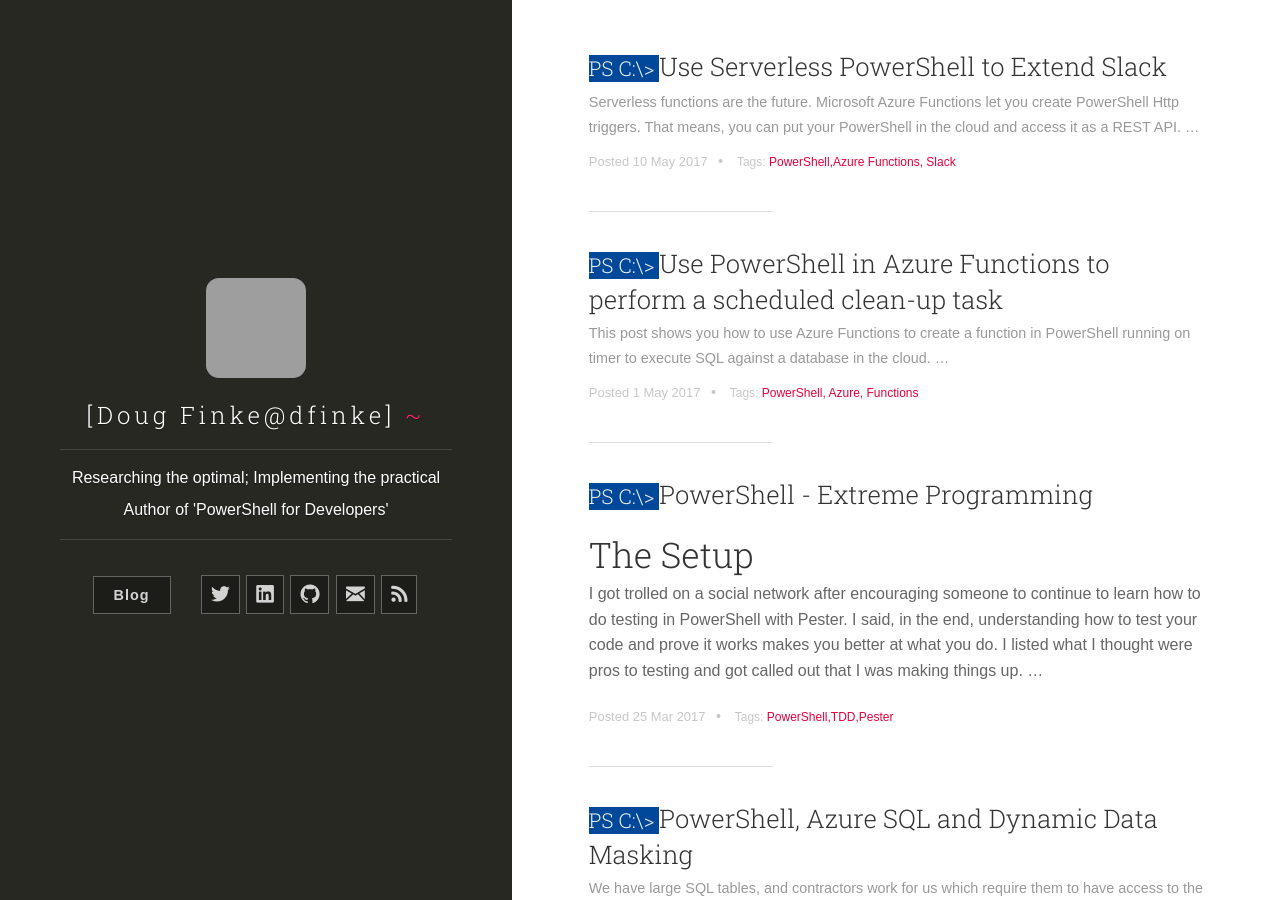
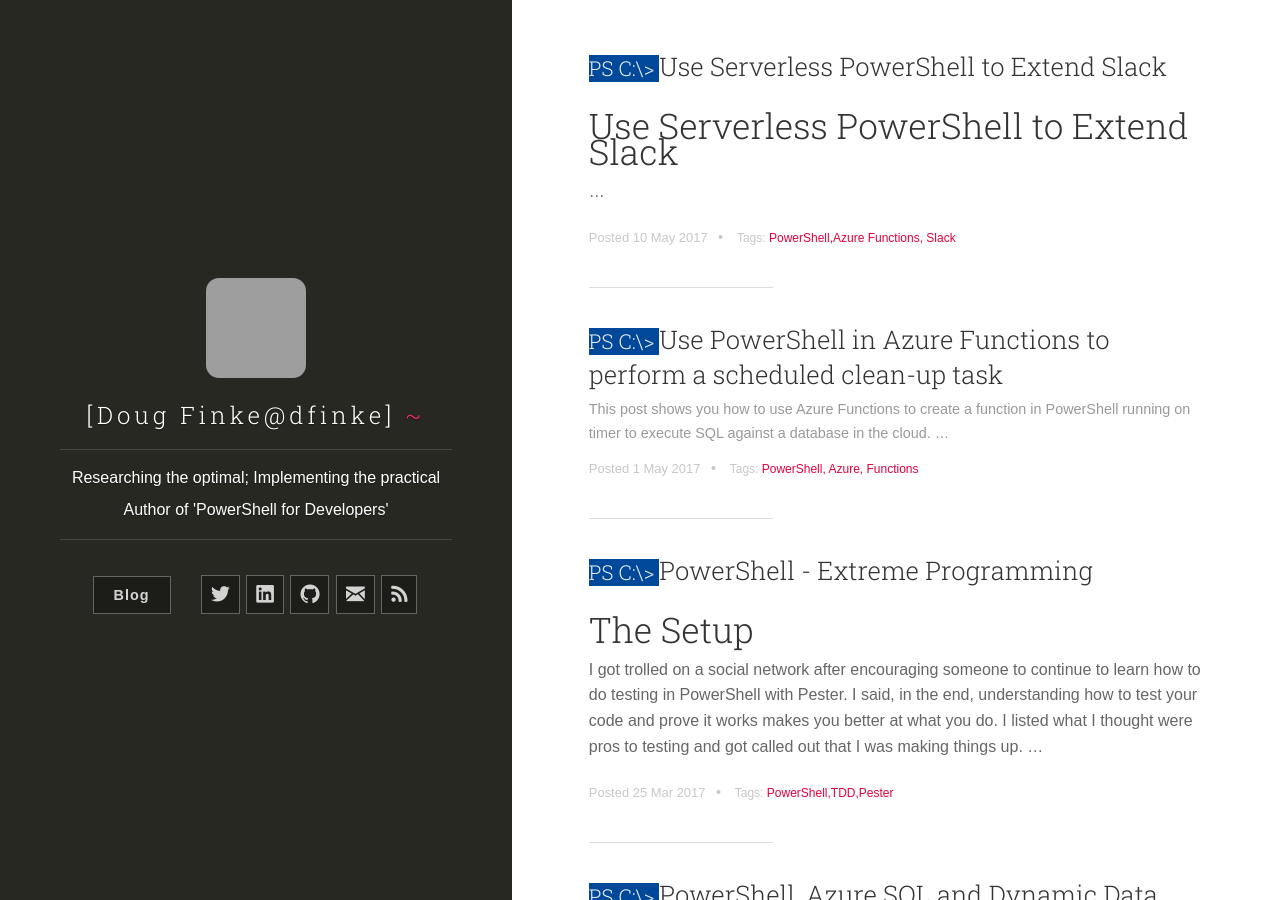
Before and after one commit to dfinke/dfinke.github.io, a Jekyll site: the page built from index.html, in a window 1280 px wide and 900 px high, cut to the strip 0-900 px from the top of the window. Built offline with Jekyll 4.4.1, drawn with Linux system fonts in a browser that asks for light colours; nearby versions of some CDN libraries; the list of posts is cut into pages by our own code; grey boxes are pictures that could not be loaded.

Commit message:
Revert "updated"
This reverts commit 0866634adce24933600c2c0995a83501561f6e76.

```diff
--- a/_posts/2017-05-10-Use-Serverless-PowerShell-to-Extend-Slack.md
+++ b/_posts/2017-05-10-Use-Serverless-PowerShell-to-Extend-Slack.md
@@ -9,6 +9,8 @@
 tags:
     - PowerShell,Azure Functions, Slack
 ---
+
+## Use Serverless PowerShell to Extend Slack
 
 Serverless functions are the future. Microsoft Azure Functions let you create PowerShell Http triggers. That means, you can put your PowerShell in the cloud and access it as a REST API.
 
```
